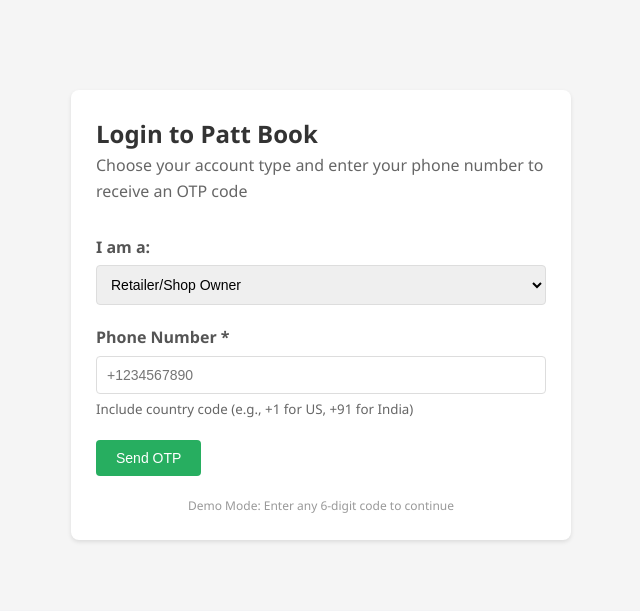
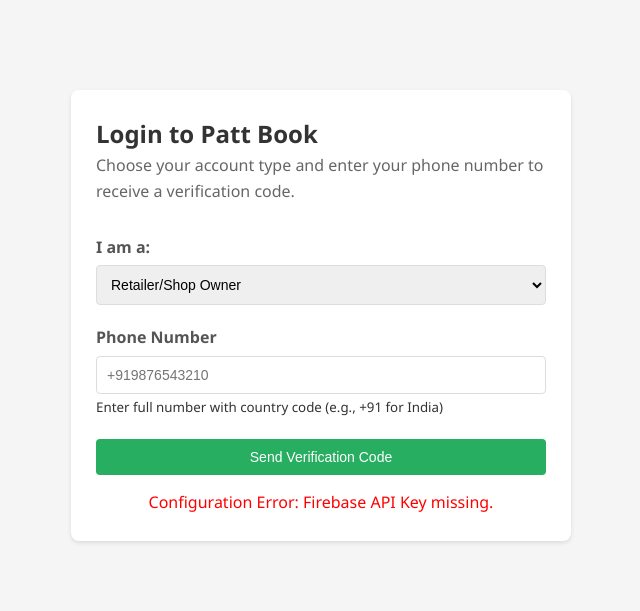
Before and after one commit to fayizmfb/patt-book, a Flask app: page /login in a window 1280 px wide. Shown: the part 234-845 px from the top of the page, without its empty margins (319-959 px from the left). Before the commit the page ends 776 px from the top, so only its background shows below. Run offline with Flask 3, Linux system fonts and the light colour scheme; some libraries are stand-ins or nearby versions.

Commit message:
Implement Client-Side Firebase Auth flow

```diff
--- a/app.py
+++ b/app.py
@@ -45,46 +45,39 @@ def login():
     Unified login page for both retailers and customers
     """
     if request.method == 'POST':
-        phone_number = request.form.get('phone_number', '').strip()
-        user_type = request.form.get('user_type', 'retailer')  # 'retailer' or 'customer'
-        verification_code = request.form.get('verification_code', '').strip()
-
-        if not phone_number:
-            flash('Phone number is required!', 'error')
-            return render_template('login.html')
-
-        # Clean phone number format
-        if not phone_number.startswith('+'):
-            phone_number = '+' + phone_number
-
-        db = get_db()
-
-        try:
-            if verification_code:
-                # Verify OTP (simplified for demo)
-                if len(verification_code) == 6 and verification_code.isdigit():
+        # Check if this is a legacy/simplified request or Firebase Auth request
+        id_token = request.form.get('id_token')
+
+        if id_token:
+            # Client-side Firebase Auth flow
+            from firebase_config import verify_firebase_token
+
+            decoded_token = verify_firebase_token(id_token)
+            if decoded_token:
+                phone_number = decoded_token.get('phone_number')
+                user_type = request.form.get('user_type', 'retailer')
+
+                db = get_db()
+                try:
                     # Check if user exists
                     user = db.execute(
-                        'SELECT id, name, user_type FROM users WHERE phone_number = ? AND user_type = ?',
-                        (phone_number, user_type)
+                        'SELECT id, name, user_type FROM users WHERE phone_number = ?',
+                        (phone_number,)
                     ).fetchone()
 
                     if user:
                         # Existing user - login
+                        # If user exists but trying to login as different type, warn or handle?
+                        # For now assume phone number unique per user
                         session['user_id'] = user['id']
                         session['user_type'] = user['user_type']
                         session['phone_number'] = phone_number
 
-                        # Update last login
-                        db.execute(
-                            'UPDATE users SET last_login = CURRENT_TIMESTAMP WHERE id = ?',
-                            (user['id'],)
-                        )
+                        db.execute('UPDATE users SET last_login = CURRENT_TIMESTAMP WHERE id = ?', (user['id'],))
                         db.commit()
 
                         flash('Login successful!', 'success')
-
-                        if user_type == 'retailer':
+                        if user['user_type'] == 'retailer':
                             return redirect(url_for('retailer_dashboard'))
                         else:
                             return redirect(url_for('customer_dashboard'))
@@ -97,19 +90,32 @@ def login():
                             return redirect(url_for('retailer_onboarding'))
                         else:
                             return redirect(url_for('customer_onboarding'))
-                else:
-                    flash('Invalid verification code!', 'error')
+                finally:
+                    db.close()
             else:
-                # Send OTP (simplified - in production use Firebase)
-                # For demo, we'll just show the OTP input
-                flash('OTP sent to your phone number!', 'success')
-
-        except Exception as e:
-            flash(f'Login error: {str(e)}', 'error')
-        finally:
-            db.close()
-
-    return render_template('login.html')
+                flash('Authentication failed. Please try again.', 'error')
+                return render_template('login.html', firebase_config=FIREBASE_CONFIG)
+
+        # Fallback to old flow if no id_token (or keep for backward compat for a moment)
+        phone_number = request.form.get('phone_number', '').strip()
+        user_type = request.form.get('user_type', 'retailer')
+        verification_code = request.form.get('verification_code', '').strip()
+
+        if not phone_number and not id_token:
+             flash('Phone number is required!', 'error')
+             from firebase_config import FIREBASE_CONFIG
+             return render_template('login.html', firebase_config=FIREBASE_CONFIG)
+
+        # ... (Old simplified flow code removal or commented out) ...
+        # For now, let's return the simplified flow ONLY if strictly requested,
+        # but realistically we want to force the new flow.
+        # But to avoid breaking if JS fails, we just re-render login.
+
+        from firebase_config import FIREBASE_CONFIG
+        return render_template('login.html', firebase_config=FIREBASE_CONFIG)
+
+    from firebase_config import FIREBASE_CONFIG
+    return render_template('login.html', firebase_config=FIREBASE_CONFIG)
 
 
 @app.route('/onboarding', methods=['GET', 'POST'])
@@ -1517,8 +1523,5 @@ def customer_retailer_detail(retailer_id):
 
 if __name__ == '__main__':
     # For local development
-    app.run(debug=True)
-else:
-    # For production deployment (Render, etc.)
     port = int(os.environ.get('PORT', 5000))
-    app.run(host='0.0.0.0', port=port)
+    app.run(host='0.0.0.0', port=port, debug=True)
--- a/templates/login.html
+++ b/templates/login.html
@@ -3,63 +3,196 @@
 {% block title %}Login - Retail App{% endblock %}
 
 {% block content %}
+
 <div class="card" style="max-width: 500px; margin: 50px auto;">
     <h2>Login to Patt Book</h2>
-    <p style="color: #666; margin-bottom: 30px;">
-        Choose your account type and enter your phone number to receive an OTP code
+    <p style="color: #666; margin-bottom: 30px;" id="login-helper-text">
+        Choose your account type and enter your phone number to receive a verification code.
     </p>
 
-    <form method="POST" action="{{ url_for('login') }}">
-        <!-- User Type Selection -->
+    <!-- Hidden form to submit ID token to backend after Firebase verification -->
+    <form id="login-form" method="POST" action="{{ url_for('login') }}" style="display: none;">
+        <input type="hidden" name="id_token" id="id_token">
+        <input type="hidden" name="user_type" id="hidden_user_type">
+    </form>
+
+    <div id="auth-container">
+        <!-- Step 1: Phone Number Input -->
+        <div id="phone-section">
             <div class="form-group">
                 <label for="user_type">I am a:</label>
-            <select id="user_type" name="user_type" required {% if show_otp_input %}disabled{% endif %}>
-                <option value="retailer" {% if user_type == 'retailer' %}selected{% endif %}>Retailer/Shop Owner</option>
-                <option value="customer" {% if user_type == 'customer' %}selected{% endif %}>Customer</option>
+                <select id="user_type" class="form-control">
+                    <option value="retailer">Retailer/Shop Owner</option>
+                    <option value="customer">Customer</option>
                 </select>
             </div>
 
-        <!-- Phone Number Input -->
             <div class="form-group">
-            <label for="phone_number">Phone Number *</label>
-            <input type="tel"
-                   id="phone_number"
-                   name="phone_number"
-                   value="{{ phone_number or '' }}"
-                   placeholder="+1234567890"
-                   required
-                   {% if show_otp_input %}readonly{% endif %}>
-            <small style="color: #666; display: block; margin-top: 5px;">
-                Include country code (e.g., +1 for US, +91 for India)
-            </small>
+                <label for="phone_number">Phone Number</label>
+                <input type="tel" id="phone_number" class="form-control" placeholder="+919876543210" required>
+                <small class="text-muted">Enter full number with country code (e.g., +91 for India)</small>
             </div>
 
-        <!-- OTP Input (shown after phone number is submitted) -->
-        {% if show_otp_input %}
+            <!-- ReCaptcha Container -->
+            <div id="recaptcha-container" style="margin-bottom: 15px;"></div>
+
+            <button id="send-otp-btn" class="btn btn-success" style="width: 100%;">Send Verification Code</button>
+        </div>
+
+        <!-- Step 2: OTP Input (Hidden initially) -->
+        <div id="otp-section" style="display: none;">
             <div class="form-group">
-            <label for="verification_code">Verification Code *</label>
-            <input type="text"
-                   id="verification_code"
-                   name="verification_code"
-                   placeholder="Enter 6-digit code"
-                   required
-                   maxlength="6"
-                   pattern="[0-9]{6}">
-            <small style="color: #666; display: block; margin-top: 5px;">
-                Enter the 6-digit code sent to your phone
-            </small>
+                <label for="verification_code">Verification Code</label>
+                <input type="text" id="verification_code" class="form-control" placeholder="Enter 6-digit code"
+                    maxlength="6">
             </div>
-        {% endif %}
 
-        <div class="actions">
-            <button type="submit" class="btn btn-success">
-                {% if show_otp_input %}Verify Code{% else %}Send OTP{% endif %}
-            </button>
+            <button id="verify-otp-btn" class="btn btn-success" style="width: 100%;">Verify & Login</button>
+            <button id="retry-btn" class="btn btn-link" style="width: 100%; margin-top: 10px;">Retry / Change
+                Number</button>
         </div>
-    </form>
+    </div>
 
-    <p style="text-align: center; margin-top: 20px; font-size: 12px; color: #999;">
-        Demo Mode: Enter any 6-digit code to continue
-    </p>
+    <div id="status-message" style="margin-top: 15px; text-align: center; display: none;"></div>
 </div>
 {% endblock %}
+
+{% block extra_js %}
+<!-- Firebase App (the core Firebase SDK) is always required and must be listed first -->
+<script src="https://www.gstatic.com/firebasejs/9.6.1/firebase-app-compat.js"></script>
+<!-- Add Firebase products that you want to use -->
+<script src="https://www.gstatic.com/firebasejs/9.6.1/firebase-auth-compat.js"></script>
+
+<script>
+    // Initialize Firebase
+    // Backend injects the config dictionary
+    const firebaseConfig = {{ firebase_config| tojson | safe }};
+
+    if (!firebaseConfig || !firebaseConfig.apiKey || firebaseConfig.apiKey === 'your-api-key-here') {
+        console.error("Firebase config is missing or invalid. Check environment variables.");
+        document.getElementById('status-message').innerText = "Configuration Error: Firebase API Key missing.";
+        document.getElementById('status-message').style.display = 'block';
+        document.getElementById('status-message').style.color = 'red';
+    } else {
+        firebase.initializeApp(firebaseConfig);
+    }
+
+    const ui = {
+        phoneSection: document.getElementById('phone-section'),
+        otpSection: document.getElementById('otp-section'),
+        sendOtpBtn: document.getElementById('send-otp-btn'),
+        verifyOtpBtn: document.getElementById('verify-otp-btn'),
+        retryBtn: document.getElementById('retry-btn'),
+        phoneInput: document.getElementById('phone_number'),
+        typeInput: document.getElementById('user_type'),
+        otpInput: document.getElementById('verification_code'),
+        statusMsg: document.getElementById('status-message')
+    };
+
+    // State to hold confirmation result
+    window.confirmationResult = null;
+
+    // Setup Recaptcha Verifier
+    window.recaptchaVerifier = new firebase.auth.RecaptchaVerifier('recaptcha-container', {
+        'size': 'normal',
+        'callback': (response) => {
+            // reCAPTCHA solved, allow signInWithPhoneNumber.
+            console.log("Recaptcha verified");
+        },
+        'expired-callback': () => {
+            // Response expired. Ask user to solve reCAPTCHA again.
+            console.log("Recaptcha expired");
+            showMessage("Recaptcha expired. Please try again.", "error");
+        }
+    });
+
+    // 1. Send OTP
+    ui.sendOtpBtn.addEventListener('click', function () {
+        const phoneNumber = ui.phoneInput.value.trim();
+        const appVerifier = window.recaptchaVerifier;
+
+        if (!phoneNumber) {
+            showMessage("Please enter a phone number.", "error");
+            return;
+        }
+
+        ui.sendOtpBtn.disabled = true;
+        showMessage("Sending verification code...", "info");
+
+        firebase.auth().signInWithPhoneNumber(phoneNumber, appVerifier)
+            .then((result) => {
+                // SMS sent. Prompt user to type the code from the message, then sign the
+                // user in with confirmationResult.confirm(code).
+                window.confirmationResult = result;
+
+                // Switch UI
+                ui.phoneSection.style.display = 'none';
+                ui.otpSection.style.display = 'block';
+                showMessage("Code sent! Please check your SMS.", "success");
+            }).catch((error) => {
+                // Error; SMS not sent
+                console.error("Error sending SMS", error);
+                ui.sendOtpBtn.disabled = false;
+
+                // Reset recaptcha
+                if (window.recaptchaVerifier && window.recaptchaVerifier.clear) {
+                    window.recaptchaVerifier.clear();
+                }
+
+                showMessage(`Error: ${error.message}`, "error");
+            });
+    });
+
+    // 2. Verify OTP
+    ui.verifyOtpBtn.addEventListener('click', function () {
+        const code = ui.otpInput.value.trim();
+        if (!code) {
+            showMessage("Please enter the verification code.", "error");
+            return;
+        }
+
+        ui.verifyOtpBtn.disabled = true;
+        showMessage("Verifying code...", "info");
+
+        if (window.confirmationResult) {
+            window.confirmationResult.confirm(code).then((result) => {
+                // User signed in successfully.
+                const user = result.user;
+                console.log("User signed in:", user);
+
+                // Get ID token
+                user.getIdToken().then((idToken) => {
+                    // Send token to backend to establish session
+                    document.getElementById('id_token').value = idToken;
+                    document.getElementById('hidden_user_type').value = ui.typeInput.value;
+                    document.getElementById('login-form').submit();
+                });
+
+            }).catch((error) => {
+                // User couldn't sign in (bad verification code?)
+                console.error("Error verifying code", error);
+                ui.verifyOtpBtn.disabled = false;
+                showMessage("Invalid code. Please try again.", "error");
+            });
+        }
+    });
+
+    // Retry / Back
+    ui.retryBtn.addEventListener('click', function () {
+        ui.otpSection.style.display = 'none';
+        ui.phoneSection.style.display = 'block';
+        ui.sendOtpBtn.disabled = false;
+        ui.otpInput.value = '';
+        showMessage("", "info"); // clear message
+    });
+
+    function showMessage(msg, type) {
+        ui.statusMsg.innerText = msg;
+        ui.statusMsg.style.display = 'block';
+
+        if (type === 'error') ui.statusMsg.style.color = '#dc3545';
+        else if (type === 'success') ui.statusMsg.style.color = '#28a745';
+        else ui.statusMsg.style.color = '#007bff';
+    }
+</script>
+{% endblock %}
```
Also changed, not shown: firebase_config.py (+37 -24 lines), retail_app.db. Lines whose indentation alone changed are shown as unchanged.
